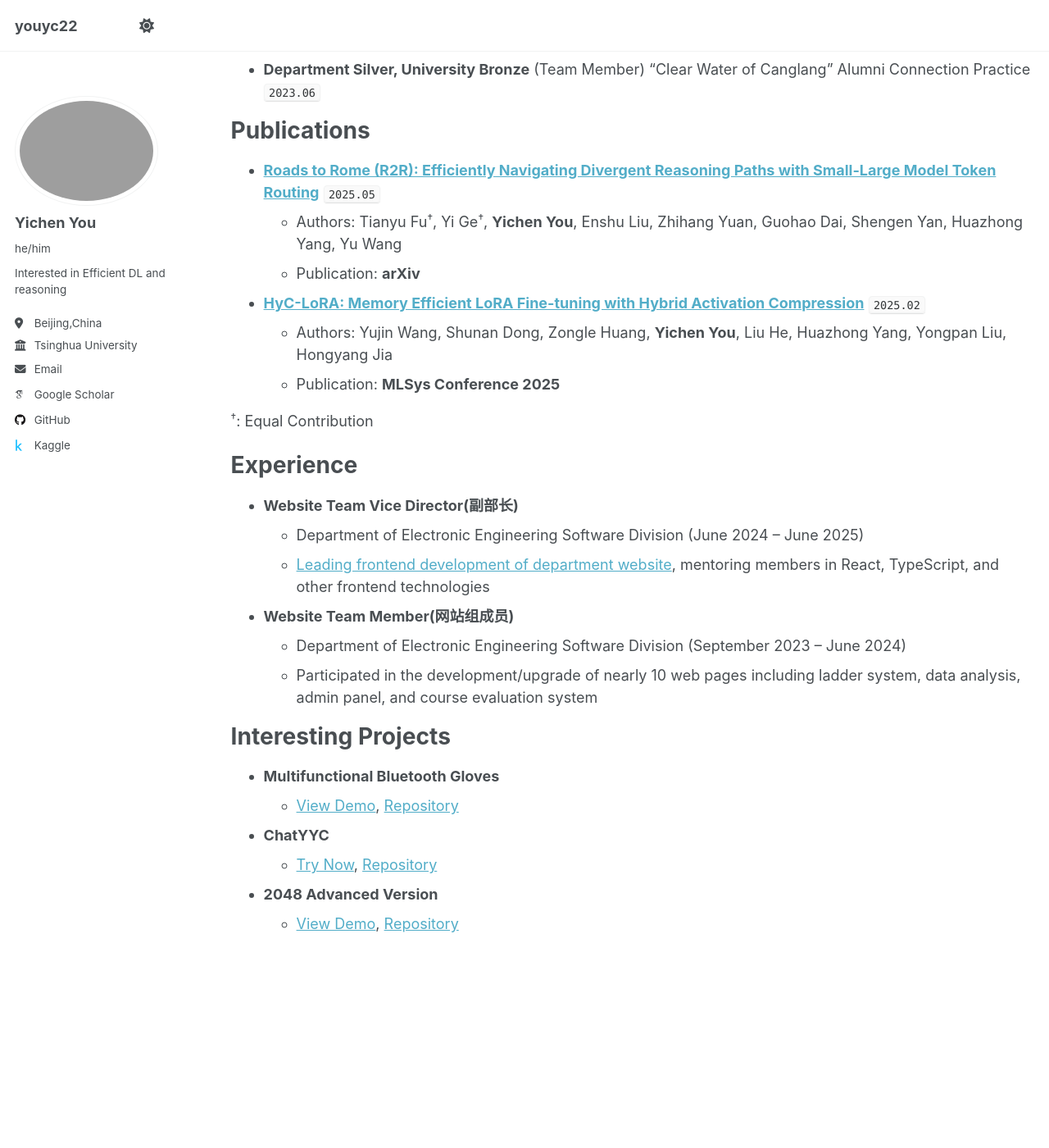
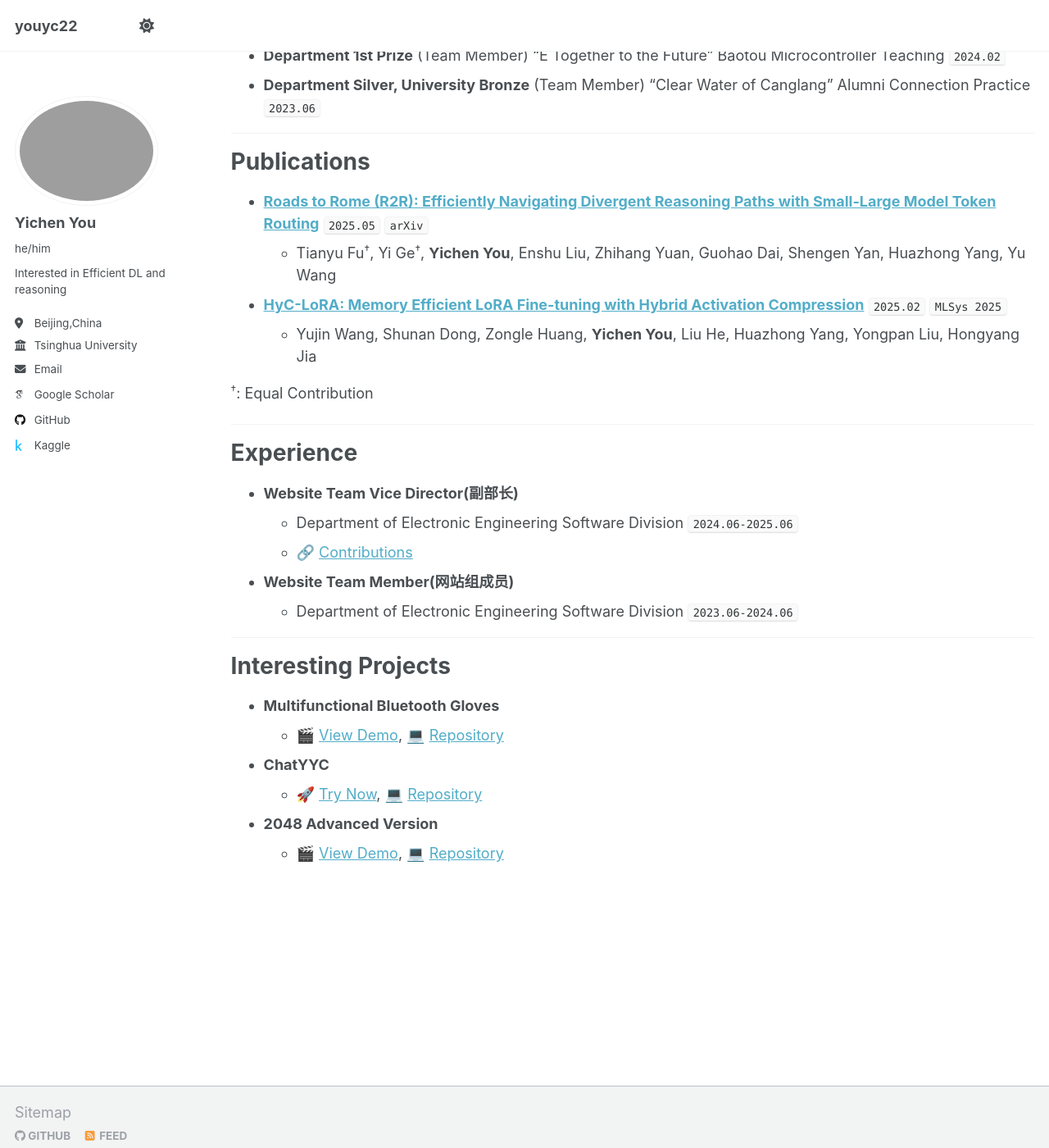
Before and after one commit to youyc22/youyc22.github.io.backup, a Jekyll site: the page built from _pages/about.md, in a window 1280 px wide and 1400 px high, scrolled down 1118 px. Shown: the whole window at 82% size. Built offline with Jekyll 4.4.1, drawn with Linux system fonts in a browser that asks for light colours; some web fonts are replaced; some of the changed text lies outside the part shown.

Commit message:
[minor]: beautify

```diff
--- a/_pages/about.md
+++ b/_pages/about.md
@@ -17,16 +17,18 @@ redirect_from:
   - Previous: The Middle School Attached to Northwestern Polytechnical University
 - 🏠 Originally from Pucheng, Shaanxi (Born: December 15, 2003)
 
+---
+
 Selected Awards/Honors
 ======
 ### 🏆 Competitions
 * **Global 2nd Place** (of 2212 Teams) [AI Mathematical Olympiad - Progress Prize 2](https://github.com/imagination-research/aimo2) `2025.04`
-  - *Authors: **Yichen You**, Xuefei Ning, Zinan Lin*
+  - ***Yichen You**, Xuefei Ning, Zinan Lin*
 * **National 3rd Prize** [8th Loongson Cup](https://github.com/youyc22/NSCSCC-2024) `2024.08`
   - *Individual (MIPS Track)*
 * **University 1st Prize, PCB Award** [26th Hardware Design Competition](https://github.com/youyc22/Multifunctional) `2023.09`
   - *Team Leader*
-* **University 2nd Prize** [Huiye Cup 6th Software Design](https://github.com/youyc22/EESDC6-2048-Advanced-Version) `2023.04`
+* **University 2nd Prize** [Huiye Cup 6th Software Design Competition](https://github.com/youyc22/EESDC6-2048-Advanced-Version) `2023.04`
   - *Team Leader*
 
 
@@ -35,44 +37,48 @@ Selected Awards/Honors
 * **National Scholarship** (Comprehensive Excellence) `2023.10`
 
 ### 🌟 Service & Engagement
-* **Five-Star Volunteer** Tsinghua University `2025.05`
+* **Five-Star Volunteer**Tsinghua University `2025.05`
 * **Best Poster Award** Southeast Asia Sustainable Development Innovation Forum `2024.06`
 * **Four-Star Volunteer** Tsinghua University `2024.05`
 * **Department 1st Prize** (Team Member) "E Together to the Future" Baotou Microcontroller Teaching `2024.02`
 * **Department Silver, University Bronze** (Team Member) "Clear Water of Canglang" Alumni Connection Practice `2023.06`
 
+---
 
 Publications
 ======
-* **[Roads to Rome (R2R): Efficiently Navigating Divergent Reasoning Paths with Small-Large Model Token Routing](https://arxiv.org/abs/2505.21600)** `2025.05`
-  * Authors: Tianyu Fu<sup>†</sup>, Yi Ge<sup>†</sup>, **Yichen You**, Enshu Liu, Zhihang Yuan, Guohao Dai, Shengen Yan, Huazhong Yang, Yu Wang
-  * Publication: **arXiv**
+* **[Roads to Rome (R2R): Efficiently Navigating Divergent Reasoning Paths with Small-Large Model Token Routing](https://arxiv.org/abs/2505.21600)** `2025.05` `arXiv`
+<!-- <span style="background: linear-gradient(90deg, #0066cc, #4d94ff); color: white; padding: 2px 8px; border-radius: 4px; font-size: 0.85em; font-weight: 400;">`arXiv`</span> -->
+  * Tianyu Fu<sup>†</sup>, Yi Ge<sup>†</sup>, **Yichen You**, Enshu Liu, Zhihang Yuan, Guohao Dai, Shengen Yan, Huazhong Yang, Yu Wang
 
-* **[HyC-LoRA: Memory Efficient LoRA Fine-tuning with Hybrid Activation Compression](https://mlsys.org/virtual/2025/poster/3254)** `2025.02`
-  * Authors: Yujin Wang, Shunan Dong, Zongle Huang, **Yichen You**, Liu He, Huazhong Yang, Yongpan Liu, Hongyang Jia
-  * Publication: **MLSys Conference 2025**
+* **[HyC-LoRA: Memory Efficient LoRA Fine-tuning with Hybrid Activation Compression](https://mlsys.org/virtual/2025/poster/3254)** `2025.02` `MLSys 2025`
+<!-- <span style="background: linear-gradient(90deg, #0066cc, #4d94ff); color: white; padding: 2px 8px; border-radius: 4px; font-size: 0.85em; font-weight: 400;">`MLSys 2025`</span> -->
+  * Yujin Wang, Shunan Dong, Zongle Huang, **Yichen You**, Liu He, Huazhong Yang, Yongpan Liu, Hongyang Jia
 
 <sup>†</sup>: Equal Contribution
 
+---
+
 Experience
 ======
-
 * **Website Team Vice Director(副部长)**
-  - Department of Electronic Engineering Software Division (June 2024 -- June 2025)
-  - [Leading frontend development of department website](https://github.com/eesast/web/commits?author=youyc22), mentoring members in React, TypeScript, and other frontend technologies
+  - Department of Electronic Engineering Software Division `2024.06-2025.06`
+  - 🔗 [Contributions](https://github.com/eesast/web/commits?author=youyc22)
 
 * **Website Team Member(网站组成员)**
-  - Department of Electronic Engineering Software Division (September 2023 -- June 2024)
-  - Participated in the development/upgrade of nearly 10 web pages including ladder system, data analysis, admin panel, and course evaluation system
+  - Department of Electronic Engineering Software Division `2023.06-2024.06`
+  <!-- - Participated in the development/upgrade of nearly 10 web pages including arena system, data analysis, admin panel, and course evaluation system -->
+
+---
 
 Interesting Projects
 ======
 
 * **Multifunctional Bluetooth Gloves**
-  - [View Demo](https://www.bilibili.com/video/BV15vhNeVEf2/?buvid=XX7FEF57B71126598F841306849E8549C78A2&from_spmid=main.space.0.0&is_story_h5=false&mid=FrQwjFoHdeLGOc8Z%2FV3wbA%3D%3D&p=1&plat_id=116&share_from=ugc&share_medium=android&share_plat=android&share_session_id=7cc36755-9967-4eba-b0ea-abf7133892b8&share_source=COPY&share_tag=s_i&spmid=united.player-video-detail.0.0&timestamp=1719925916&unique_k=aUT48rB&up_id=398884791), [Repository](https://github.com/youyc22/Multifunctional)
+  - 🎬 [View Demo](https://www.bilibili.com/video/BV15vhNeVEf2/), 💻 [Repository](https://github.com/youyc22/Multifunctional)
 
 * **ChatYYC**
-  - [Try Now](https://youyc22.github.io/ChatYYC/), [Repository](https://github.com/youyc22/ChatYYC)
+  - 🚀 [Try Now](https://youyc22.github.io/ChatYYC/), 💻 [Repository](https://github.com/youyc22/ChatYYC)
 
 * **2048 Advanced Version**
-  - [View Demo](https://www.bilibili.com/video/BV15k4y1a79S/?buvid=XU79E427CC18495329BD3B87F1BE15AB876AA&from_spmid=main.space.0.0&is_story_h5=false&mid=FrQwjFoHdeLGOc8Z%2FV3wbA%3D%3D&p=1&plat_id=114&share_from=ugc&share_medium=android&share_plat=android&share_session_id=6668f37e-1caf-431b-ba6b-e087e95eb7c7&share_source=WEIXIN&share_tag=s_i&spmid=united.player-video-detail.0.0&timestamp=1748703250&unique_k=KZ4qQiG&up_id=398884791), [Repository](https://github.com/youyc22/EESDC6-2048-Advanced-Version)
+  - 🎬 [View Demo](https://www.bilibili.com/video/BV15k4y1a79S), 💻 [Repository](https://github.com/youyc22/EESDC6-2048-Advanced-Version)
```
